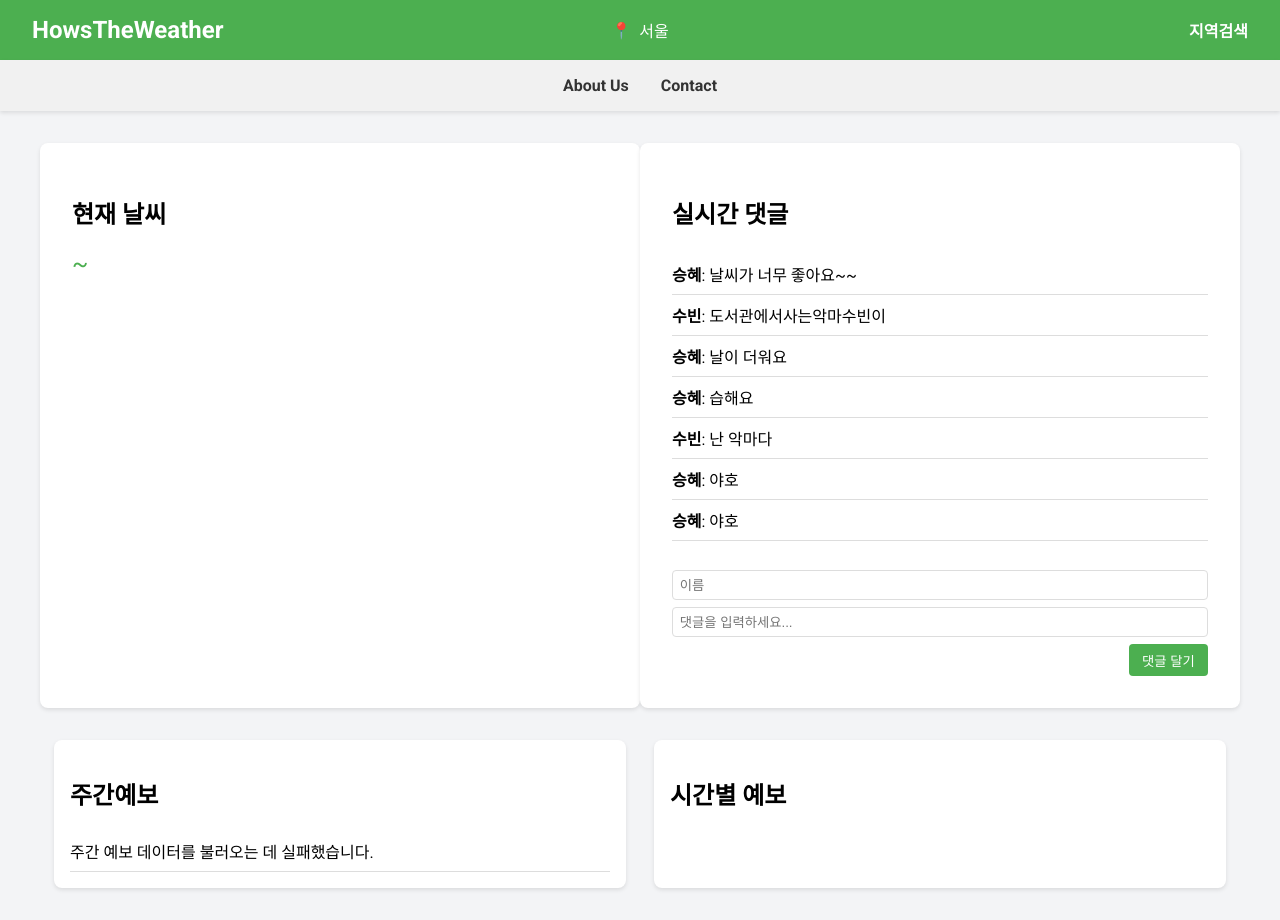
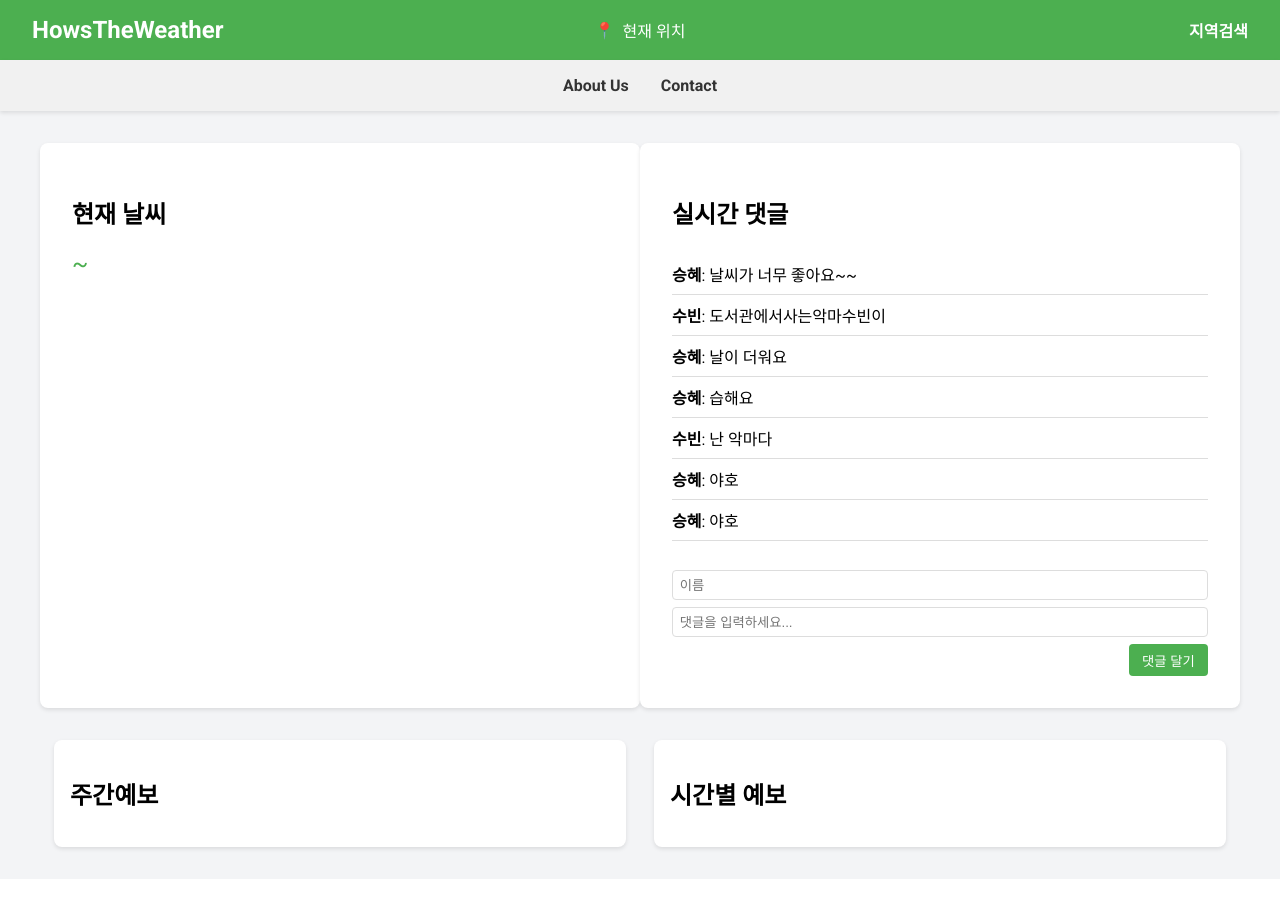
Before and after one commit to subin9292/HowsTheWeather, a FastAPI app: page / in a window 1280 px wide. After the commit the page ends 853 px from the top, so only its background shows below. Run offline with FastAPI, Linux system fonts and the light colour scheme; data comes from the database, SQL or seed files in the repository; parts of the project's set-up code (start-up, migrations or seed data) failed here and were passed over.

Commit message:
before chatting linking

```diff
--- a/app/main.py
+++ b/app/main.py
@@ -1,4 +1,4 @@
-from fastapi import FastAPI, HTTPException, Request, Depends, Form
+from fastapi import FastAPI, Request, Depends, Form
 from fastapi.staticfiles import StaticFiles
 from fastapi.templating import Jinja2Templates
 from fastapi.responses import HTMLResponse, RedirectResponse
@@ -92,4 +92,4 @@ def coordinates(place: str):
 
 if __name__ == "__main__":
     import uvicorn
-    uvicorn.run(app, host="127.0.0.1", port=5500, reload=True)
+    uvicorn.run(app, host="0.0.0.0", port=5500, reload=True)
--- a/templates/main.html
+++ b/templates/main.html
@@ -10,20 +10,43 @@
     <script>
         $(document).ready(function() {
             const weatherApiKey = 'a71cf8f55278a20a0840a3e6fcba9384';
-            let lat = 37.5665; // 서울의 위도
-            let lon = 126.9780; // 서울의 경도
-            let placeName = '서울'; // 기본 지역 이름
+            let lat;
+            let lon;
+            let placeName = '현재 위치'; // 기본 지역 이름
 
             // URL 파라미터에서 lat와 lon, place 값을 가져오기
             const urlParams = new URLSearchParams(window.location.search);
             if (urlParams.has('lat') && urlParams.has('lon')) {
                 lat = urlParams.get('lat');
                 lon = urlParams.get('lon');
-            }
                 if (urlParams.has('place')) {
                     placeName = decodeURIComponent(urlParams.get('place'));
                 }
+                // 위치가 제공된 경우, 해당 위치의 날씨 정보 불러오기
+                loadWeatherData(lat, lon, placeName);
+            } else {
+                // 위치 정보가 없는 경우, 사용자 위치를 기반으로 날씨 정보 불러오기
+                if (navigator.geolocation) {
+                    navigator.geolocation.getCurrentPosition(position => {
+                        lat = position.coords.latitude;
+                        lon = position.coords.longitude;
+                        loadWeatherData(lat, lon, placeName);
+                    }, error => {
+                        console.error('Error occurred. Error code: ' + error.code);
+                        // 기본값으로 서울의 날씨 정보를 불러옵니다.
+                        lat = 37.5665;
+                        lon = 126.9780;
+                        loadWeatherData(lat, lon, '서울');
+                    });
+                } else {
+                    // Geolocation을 지원하지 않는 경우 기본값으로 서울의 날씨 정보를 불러옵니다.
+                    lat = 37.5665;
+                    lon = 126.9780;
+                    loadWeatherData(lat, lon, '서울');
+                }
+            }
 
+            function loadWeatherData(lat, lon, placeName) {
                 // 지역 이름 업데이트
                 $('#location-name').text(placeName);
 
@@ -73,7 +96,7 @@
                     });
                     $('#hourly-forecast').html(hourlyForecastHtml);
                 });
-        });
+            }
 
             function translateWeatherDescription(description) {
                 const descriptions = {
@@ -93,6 +116,7 @@
                 };
                 return descriptions[description] || description;
             }
+        });
     </script>
 </head>
 <body>
@@ -100,7 +124,7 @@
         <div class="logo">HowsTheWeather</div>
         <div class="location">
             <span class="location-icon">📍</span>
-            <span id="location-name">서울</span>
+            <span id="location-name">현재 위치</span>
         </div>
         <a href="/location_search" class="search-location">지역검색</a>
     </header>
```
Lines whose indentation alone changed are shown as unchanged.
